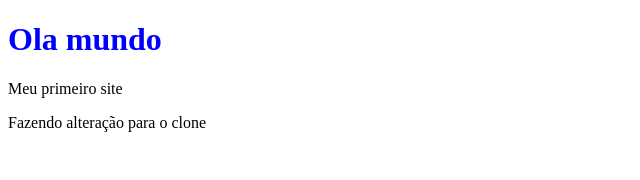
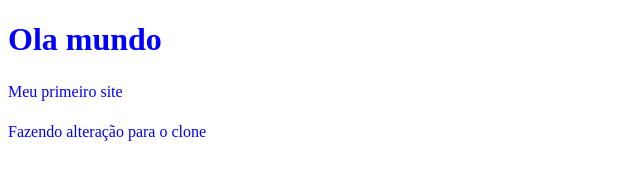
Before and after one commit to lu1zc4rlos/curso_git_1, a plain HTML site: page 1_primeiro_repo/index.html in a window 1280 px wide. Shown: the whole page, without its empty margins (0-640 px from the left). Drawn offline with Linux system fonts and the light colour scheme.

Commit message:
subindo deleção

```diff
--- a/1_primeiro_repo/styles.css
+++ b/1_primeiro_repo/styles.css
@@ -1,3 +1,8 @@
 h1 {
    color: blue;
 }
+p {
+   font-size: 16px;
+   line-height: 1.5;
+   color: blue;
+}
```
Also changed, not shown: 1_primeiro_repo/pull.html (deleted, +0 -1 lines).
